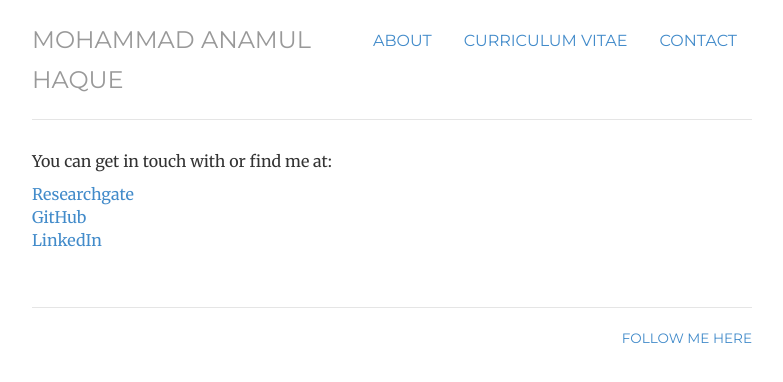
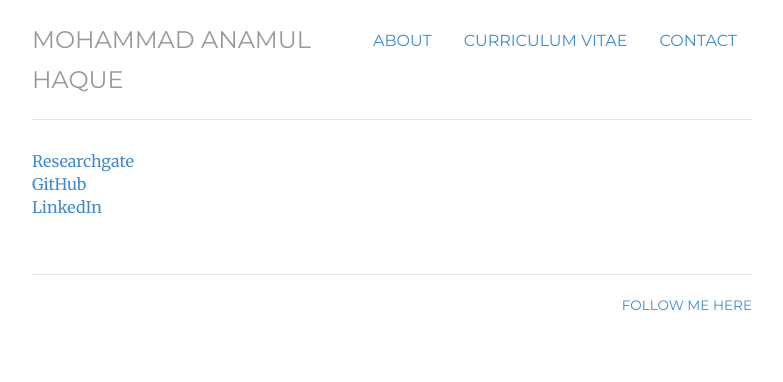
Before and after one commit to haquemdanamul/haquemdanamul, a Jekyll site: the page built from follow/index.html, in a window 1280 px wide. Shown: the top 382 px of the page, without its empty margins (248-1031 px from the left). Built offline with Jekyll 4.4.1, drawn with Linux system fonts in a browser that asks for light colours; nearby versions of some CDN libraries; library files that are not in the unit come from our copies.

Commit message:
Update index.html

```diff
--- a/follow/index.html
+++ b/follow/index.html
@@ -11,12 +11,14 @@ description: Contact information for Jonathan McGlone, a Librarian, Front-End De
 <div class="follow">
 
 
-<p>You can get in touch with or find me at:</p>
-
 	<ul class="list-unstyled">
 
 				<li><a href="https://www.researchgate.net/profile/Mohammad_Anamul_Haque">Researchgate</a></li>
+
+
 	        		<li><a href="https://haquemdanamul.github.io/cpct/">GitHub</a></li>
+
+
 				<li><a href="https://linkedin.com/in/mohammad-anamul-haque-40541060">LinkedIn </a></li>
 				</ul>
 </ul>
```
